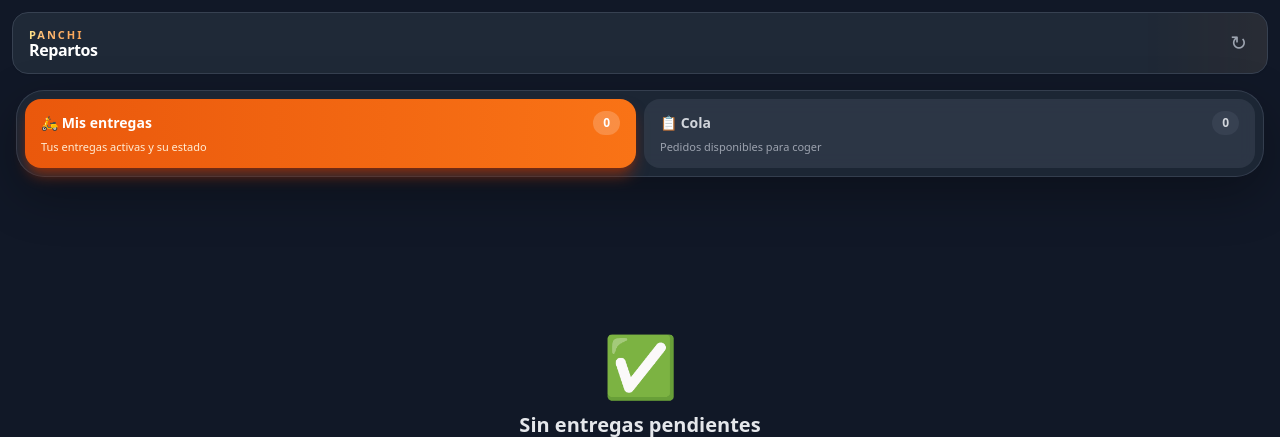
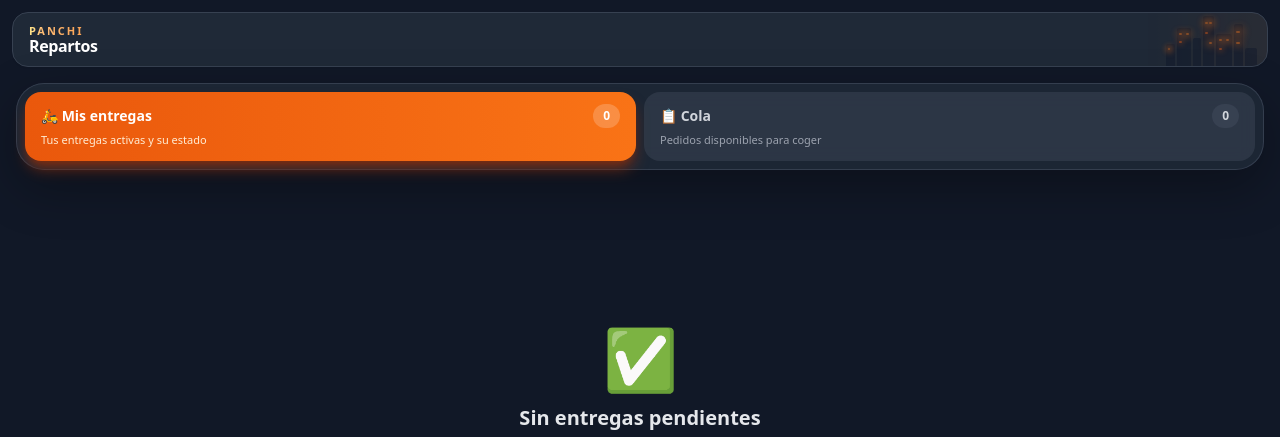
Before and after one commit to jorgearma/panchi-bot, a Flask app: page /repartidor in a window 1280 px wide. Shown: the top 437 px of the page. Run offline with Flask 3, Linux system fonts and the light colour scheme; the visitor is signed in with stand-in values (Sample User, id 1); data that the repository does not hold is empty; parts of the project's set-up code (start-up, migrations or seed data) failed here and were passed over; some libraries are stand-ins or nearby versions.

Commit message:
buildins

```diff
--- a/templates/repartidor/index.html
+++ b/templates/repartidor/index.html
@@ -116,10 +116,46 @@
   <header class="px-3 pt-3 pb-1">
   <div class="bg-gray-800 border border-gray-700 rounded-2xl text-white shadow-sm overflow-hidden relative">
 
-    <!-- Arte CSS: fondo con ruta animada -->
+    <!-- Arte CSS: skyline + glow -->
     <div class="absolute inset-0 pointer-events-none overflow-hidden">
       <!-- Gradiente naranja pulsante -->
       <div class="header-glow absolute right-0 inset-y-0 w-32 bg-gradient-to-l from-orange-500/20 to-transparent"></div>
+      <!-- Skyline minimalista -->
+      <div style="position:absolute;bottom:0;right:10px;display:flex;align-items:flex-end;gap:2px;opacity:0.45">
+        <!-- B1 -->
+        <div style="width:9px;height:22px;background:#0f172a;border-radius:2px 2px 0 0;position:relative">
+          <div style="position:absolute;top:4px;left:2px;width:2px;height:2px;background:#f97316;border-radius:1px;box-shadow:0 0 5px 3px rgba(249,115,22,0.55)"></div>
+        </div>
+        <!-- B2 -->
+        <div style="width:14px;height:38px;background:#0f172a;border-radius:2px 2px 0 0;position:relative">
+          <div style="position:absolute;top:5px;left:2px;width:3px;height:2px;background:#f97316;border-radius:1px;box-shadow:0 0 6px 3px rgba(249,115,22,0.5)"></div>
+          <div style="position:absolute;top:5px;right:2px;width:3px;height:2px;background:#f97316;border-radius:1px;box-shadow:0 0 6px 3px rgba(249,115,22,0.5)"></div>
+          <div style="position:absolute;top:13px;left:2px;width:3px;height:2px;background:#ea580c;border-radius:1px;box-shadow:0 0 5px 2px rgba(234,88,12,0.4)"></div>
+        </div>
+        <!-- B3 -->
+        <div style="width:8px;height:28px;background:#0f172a;border-radius:2px 2px 0 0;position:relative">
+        </div>
+        <!-- B4 tall -->
+        <div style="width:11px;height:50px;background:#0f172a;border-radius:2px 2px 0 0;position:relative">
+          <div style="position:absolute;top:6px;left:2px;width:3px;height:2px;background:#f97316;border-radius:1px;box-shadow:0 0 7px 3px rgba(249,115,22,0.6)"></div>
+          <div style="position:absolute;top:6px;right:2px;width:3px;height:2px;background:#f97316;border-radius:1px;box-shadow:0 0 7px 3px rgba(249,115,22,0.6)"></div>
+          <div style="position:absolute;top:16px;left:2px;width:3px;height:2px;background:#ea580c;border-radius:1px;box-shadow:0 0 5px 2px rgba(234,88,12,0.35)"></div>
+          <div style="position:absolute;top:26px;right:2px;width:3px;height:2px;background:#f97316;border-radius:1px;box-shadow:0 0 6px 3px rgba(249,115,22,0.5)"></div>
+        </div>
+        <!-- B5 -->
+        <div style="width:16px;height:32px;background:#0f172a;border-radius:2px 2px 0 0;position:relative">
+          <div style="position:absolute;top:5px;left:3px;width:3px;height:2px;background:#f97316;border-radius:1px;box-shadow:0 0 6px 3px rgba(249,115,22,0.55)"></div>
+          <div style="position:absolute;top:5px;right:3px;width:3px;height:2px;background:#f97316;border-radius:1px;box-shadow:0 0 6px 3px rgba(249,115,22,0.55)"></div>
+          <div style="position:absolute;top:14px;left:3px;width:3px;height:2px;background:#ea580c;border-radius:1px;box-shadow:0 0 5px 2px rgba(234,88,12,0.4)"></div>
+        </div>
+        <!-- B6 -->
+        <div style="width:9px;height:42px;background:#0f172a;border-radius:2px 2px 0 0;position:relative">
+          <div style="position:absolute;top:7px;left:2px;width:4px;height:2px;background:#f97316;border-radius:1px;box-shadow:0 0 8px 4px rgba(249,115,22,0.6)"></div>
+          <div style="position:absolute;top:18px;left:2px;width:4px;height:2px;background:#f97316;border-radius:1px;box-shadow:0 0 6px 3px rgba(249,115,22,0.45)"></div>
+        </div>
+        <!-- B7 short -->
+        <div style="width:12px;height:18px;background:#0f172a;border-radius:2px 2px 0 0"></div>
+      </div>
     </div>
 
     <!-- Contenido del header -->
@@ -141,9 +177,6 @@
       <!-- Derecha: estado + recargar -->
       <div class="flex items-center gap-2">
         <span x-show="!conexionOk" class="text-xs text-red-400 font-medium" x-cloak>Sin conexión</span>
-        <button @click="recargar()"
-                class="p-2 -mr-1 text-gray-400 active:text-white transition text-xl leading-none"
-                :class="cargando ? 'animate-spin' : ''">↻</button>
       </div>
     </div>
 
```
